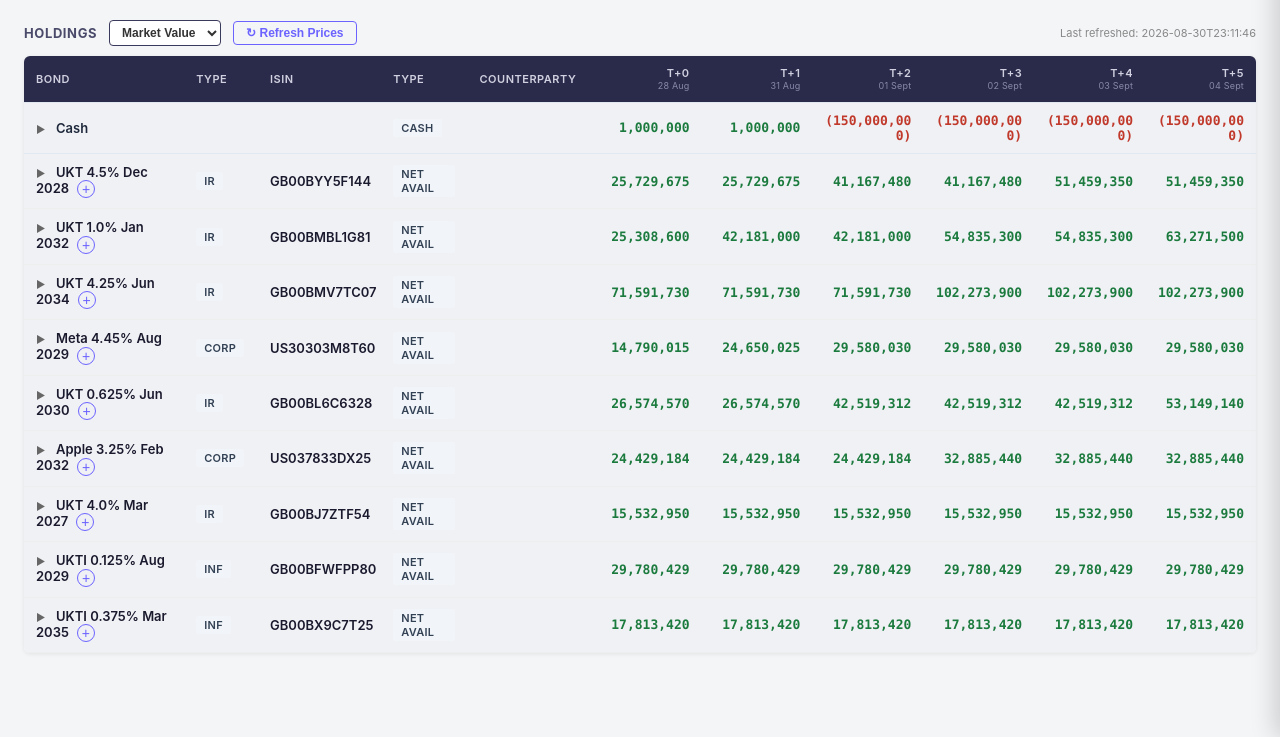
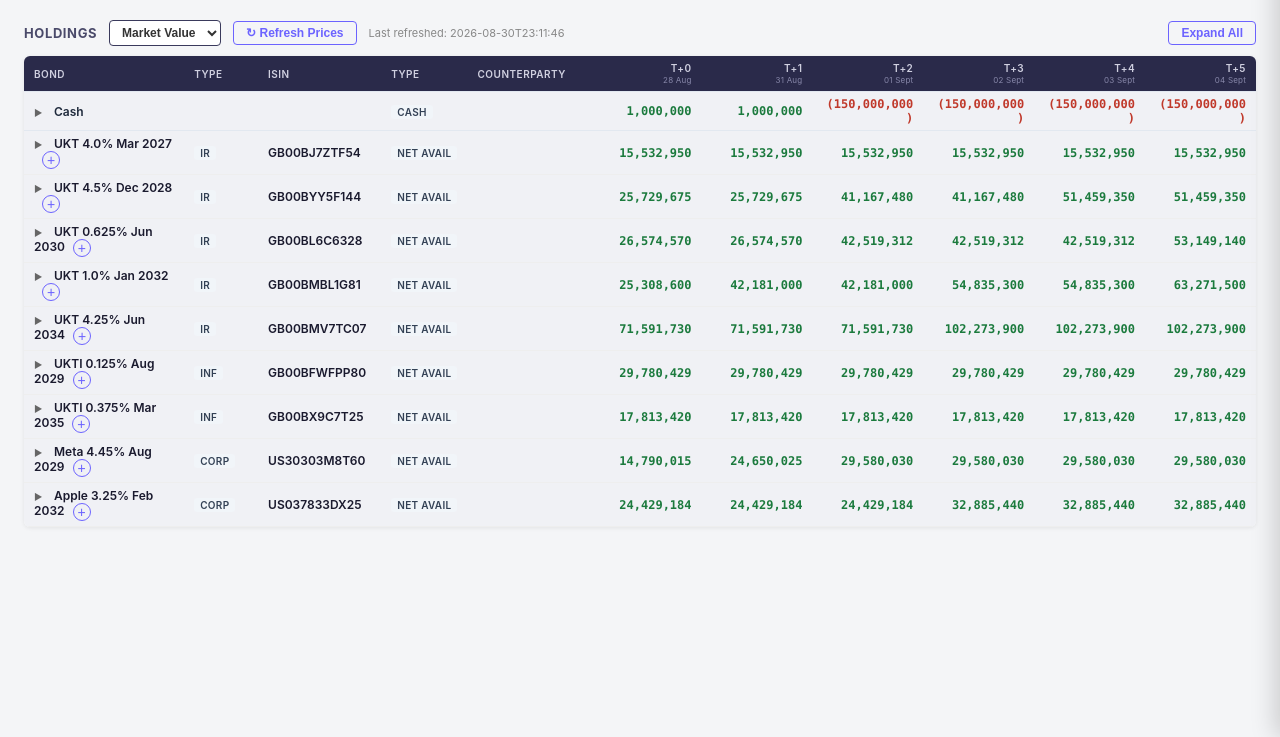
Before and after one commit to jchiu02/repo-oms, a Flask app: page / in a window 1280 px wide. Shown: the part 63-800 px from the top of the page. Run offline with Flask 3, Linux system fonts and the light colour scheme.

Commit message:
Add holdings sort-by-header, Expand All, and compact table density
- Sort the holdings grid by clicking a T+n column header (asc -> desc ->
  reset cycle), keyed off net-available so it reflects drafts/ordered/
  confirmed trades; default order is type (IR/INF/CORP) then maturity
- Add an Expand All button to the holdings panel header
- Move the last-refreshed timestamp next to the Refresh Prices button
- Tighten table padding/font sizes across header, parent, and child rows
  so more of the holdings grid fits on one screen without losing full
  numeric precision

Co-Authored-By: Claude Sonnet 5 <noreply@anthropic.com>

```diff
--- a/oms/static/css/styles.css
+++ b/oms/static/css/styles.css
@@ -288,7 +288,24 @@ main {
 .last-refreshed {
   font-size: 11px;
   color: #888;
+}
+
+.expand-all-btn {
   margin-left: auto;
+  padding: 4px 12px;
+  border: 1.5px solid #6c63ff;
+  border-radius: 4px;
+  background: transparent;
+  color: #6c63ff;
+  font-size: 12px;
+  font-weight: 600;
+  cursor: pointer;
+  transition: background 0.15s, color 0.15s;
+}
+
+.expand-all-btn:hover {
+  background: #6c63ff;
+  color: #fff;
 }
 
 .panel-title {
@@ -381,11 +398,11 @@ table {
 thead th {
   background: #2a2a4a;
   color: #d0d0e0;
-  font-size: 11px;
+  font-size: 10px;
   font-weight: 600;
   text-transform: uppercase;
   letter-spacing: 0.5px;
-  padding: 10px 12px;
+  padding: 6px 10px;
   text-align: left;
   white-space: nowrap;
 }
@@ -401,6 +418,31 @@ thead .col-tn {
   width: 9%;
   white-space: normal;
   line-height: 1.3;
+  cursor: pointer;
+  user-select: none;
+  position: relative;
+}
+
+thead .col-tn:hover {
+  background: #35355a;
+}
+
+thead .col-tn.sort-asc::before,
+thead .col-tn.sort-desc::before {
+  content: "";
+  position: absolute;
+  left: 6px;
+  top: 12px;
+  border-left: 4px solid transparent;
+  border-right: 4px solid transparent;
+}
+
+thead .col-tn.sort-asc::before {
+  border-bottom: 5px solid #93c5fd;
+}
+
+thead .col-tn.sort-desc::before {
+  border-top: 5px solid #93c5fd;
 }
 
 .tn-label {
@@ -409,7 +451,7 @@ thead .col-tn {
 
 .tn-date {
   display: block;
-  font-size: 9px;
+  font-size: 8px;
   font-weight: 400;
   color: #8888aa;
   letter-spacing: 0.2px;
@@ -447,14 +489,14 @@ tr.parent-row:hover {
 
 tr.parent-row td {
   font-weight: 600;
-  padding: 10px 12px;
-  font-size: 13px;
+  padding: 5px 10px;
+  font-size: 12px;
 }
 
 tr.parent-row .chevron {
   display: inline-block;
   width: 14px;
-  font-size: 10px;
+  font-size: 9px;
   color: #666;
   transition: transform 0.2s;
   margin-right: 6px;
@@ -512,8 +554,8 @@ tr.child-row.visible {
 }
 
 tr.child-row td {
-  padding: 8px 12px;
-  font-size: 12px;
+  padding: 4px 10px;
+  font-size: 11px;
   color: #444;
 }
 
@@ -522,21 +564,21 @@ tr.child-row:hover {
 }
 
 tr.child-row td:first-child {
-  padding-left: 36px;
+  padding-left: 30px;
 }
 
 /* Number cells */
 td.num {
   text-align: right;
   font-family: "SF Mono", "Cascadia Code", "Consolas", monospace;
-  font-size: 12px;
+  font-size: 11px;
   white-space: normal;
   overflow-wrap: break-word;
   word-break: break-word;
 }
 
 tr.parent-row td.num {
-  font-size: 13px;
+  font-size: 12px;
 }
 
 /* Positive net = green tint, negative = red tint */
@@ -557,9 +599,9 @@ td.num.matured {
 /* Type badge */
 .type-badge {
   display: inline-block;
-  padding: 2px 8px;
+  padding: 1px 6px;
   border-radius: 3px;
-  font-size: 11px;
+  font-size: 10px;
   font-weight: 600;
   text-transform: uppercase;
   letter-spacing: 0.3px;
--- a/oms/static/js/app.js
+++ b/oms/static/js/app.js
@@ -9,6 +9,8 @@ let complianceCountdownTimer = null;
 const COMPLIANCE_TTL_MS = 2 * 60 * 1000; // 2 minutes
 let orderedTrades = []; // Sent but not yet settled
 let betaMode = false;
+let sortColumn = null; // 0-5 for T+n, or null for the default type/maturity sort
+let sortDirection = null; // "asc" | "desc" | null
 
 document.addEventListener("DOMContentLoaded", () => {
   renderBusinessDate();
@@ -49,6 +51,12 @@ document.addEventListener("DOMContentLoaded", () => {
   document.getElementById("close-drawer-btn").addEventListener("click", closeDrawer);
   document.getElementById("drawer-backdrop").addEventListener("click", closeDrawer);
   // document.getElementById("beta-btn").addEventListener("click", onBetaToggle);
+
+  document.querySelectorAll("#positions-table thead .col-tn").forEach((th, i) => {
+    th.addEventListener("click", () => onSortHeaderClick(i));
+  });
+
+  document.getElementById("expand-all-btn").addEventListener("click", onExpandAll);
 });
 
 function openDrawer() {
@@ -316,10 +324,11 @@ function renderTable(portfolio) {
   }
   // ─────────────────────────────────────────────────────────────────────────
 
-  portfolio.bonds.forEach((bond, bondIdx) => {
+  const sortedBonds = getSortedBonds(portfolio, t0Date);
+  sortedBonds.forEach((bond) => {
     const bondPos = bond.positions.find((p) => p.type === "bond");
     const repos = bond.positions.filter((p) => p.type === "repo");
-    const groupId = `bond-${bondIdx}`;
+    const groupId = `bond-${bond.isin}`;
 
     // Parent row: net available
     const parentTr = document.createElement("tr");
@@ -674,7 +683,23 @@ function renderTnHeaders() {
     th.innerHTML =
       `<span class="tn-label">T+${i}</span>` +
       `<span class="tn-date">${label}</span>`;
-  });
+    th.classList.toggle("sort-asc", sortColumn === i && sortDirection === "asc");
+    th.classList.toggle("sort-desc", sortColumn === i && sortDirection === "desc");
+  });
+}
+
+// Clicking a T+n header cycles asc -> desc -> reset (back to default type/maturity order)
+function onSortHeaderClick(t) {
+  if (sortColumn !== t) {
+    sortColumn = t;
+    sortDirection = "asc";
+  } else if (sortDirection === "asc") {
+    sortDirection = "desc";
+  } else {
+    sortColumn = null;
+    sortDirection = null;
+  }
+  if (currentPortfolio) renderTable(currentPortfolio);
 }
 
 // ── Trades panel ─────────────────────────────────────────────────────────────
@@ -1163,6 +1188,16 @@ function toggleChildren(parentTr, groupId) {
   });
 }
 
+function onExpandAll() {
+  document.querySelectorAll("#positions-body tr.parent-row").forEach((tr) => {
+    tr.classList.add("expanded");
+    const groupId = tr.dataset.groupId;
+    document.querySelectorAll(`tr[data-parent-id="${groupId}"]`).forEach((child) => {
+      child.classList.add("visible");
+    });
+  });
+}
+
 function formatNum(n) {
   if (n === 0) return "0";
   const abs = Math.abs(n);
@@ -1182,6 +1217,34 @@ function bondTypeLabel(name) {
   if (u.includes("UKTI")) return { label: "INF",  cls: "inf" };
   if (u.includes("UKT"))  return { label: "IR",   cls: "ir" };
                           return { label: "CORP", cls: "corp" };
+}
+
+// Default sort order: IR, then INF, then CORP
+function bondTypeRank(name) {
+  const cls = bondTypeLabel(name).cls;
+  return cls === "ir" ? 0 : cls === "inf" ? 1 : 2;
+}
+
+// Returns portfolio.bonds sorted per the current header sort state: the
+// default is type-rank then maturity ascending; clicking a T+n column header
+// instead sorts by that column's net-available value (already reflecting
+// draft/ordered/confirmed trades, matching the current display mode).
+function getSortedBonds(portfolio, t0Date) {
+  const bonds = portfolio.bonds.slice();
+
+  if (sortColumn === null) {
+    return bonds.sort((a, b) => {
+      const rankDiff = bondTypeRank(a.name) - bondTypeRank(b.name);
+      if (rankDiff !== 0) return rankDiff;
+      return (a.maturity_date || "").localeCompare(b.maturity_date || "");
+    });
+  }
+
+  const t = sortColumn;
+  const dir = sortDirection === "desc" ? -1 : 1;
+  // netAvailable already branches on displayMode internally (via posValue), matching
+  // how the "Draft Net Avail" row calls it unconditionally elsewhere in this file.
+  return bonds.sort((a, b) => (netAvailable(a, t, t0Date) - netAvailable(b, t, t0Date)) * dir);
 }
 
 function escHtml(str) {
--- a/oms/templates/index.html
+++ b/oms/templates/index.html
@@ -37,6 +37,7 @@
         </select>
         <button id="refresh-btn" class="refresh-btn" title="Refresh prices">&#x21bb; Refresh Prices</button>
         <span id="last-refreshed" class="last-refreshed"></span>
+        <button id="expand-all-btn" class="expand-all-btn" title="Expand all rows">Expand All</button>
       </div>
       <table id="positions-table">
         <thead>
```
